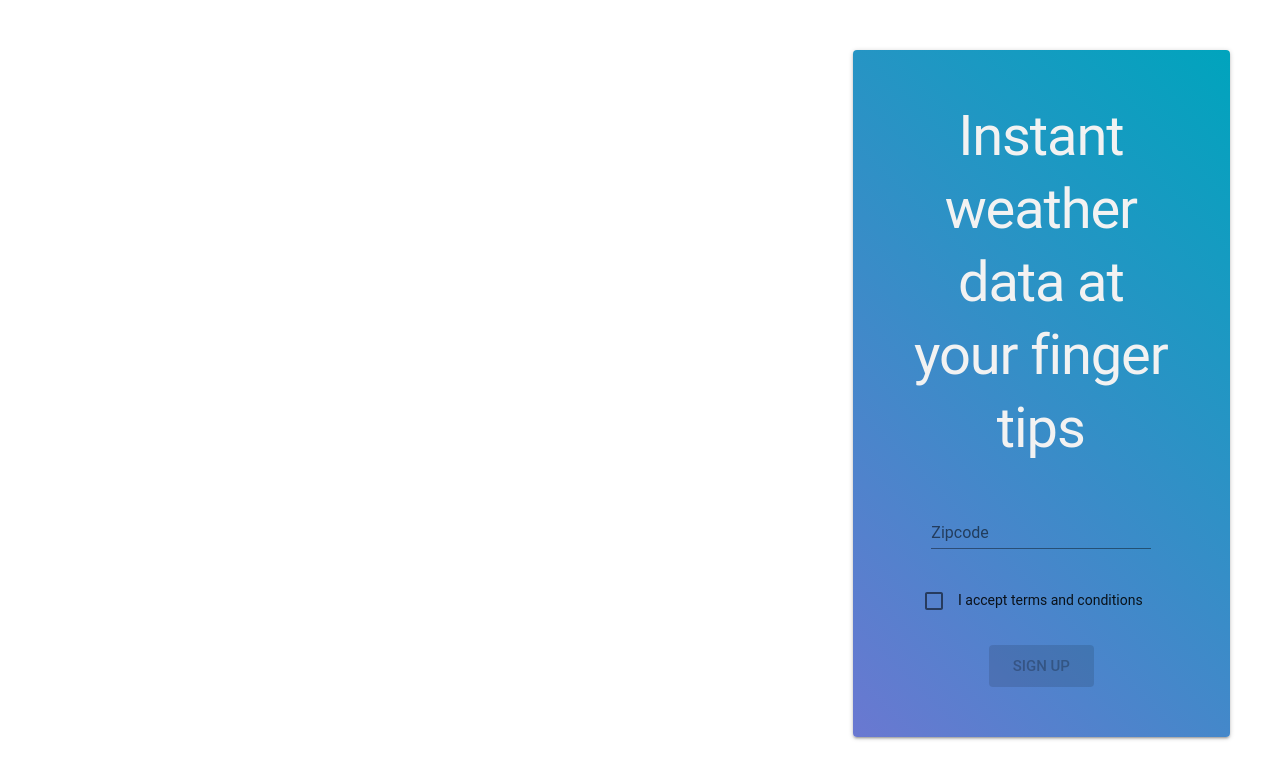
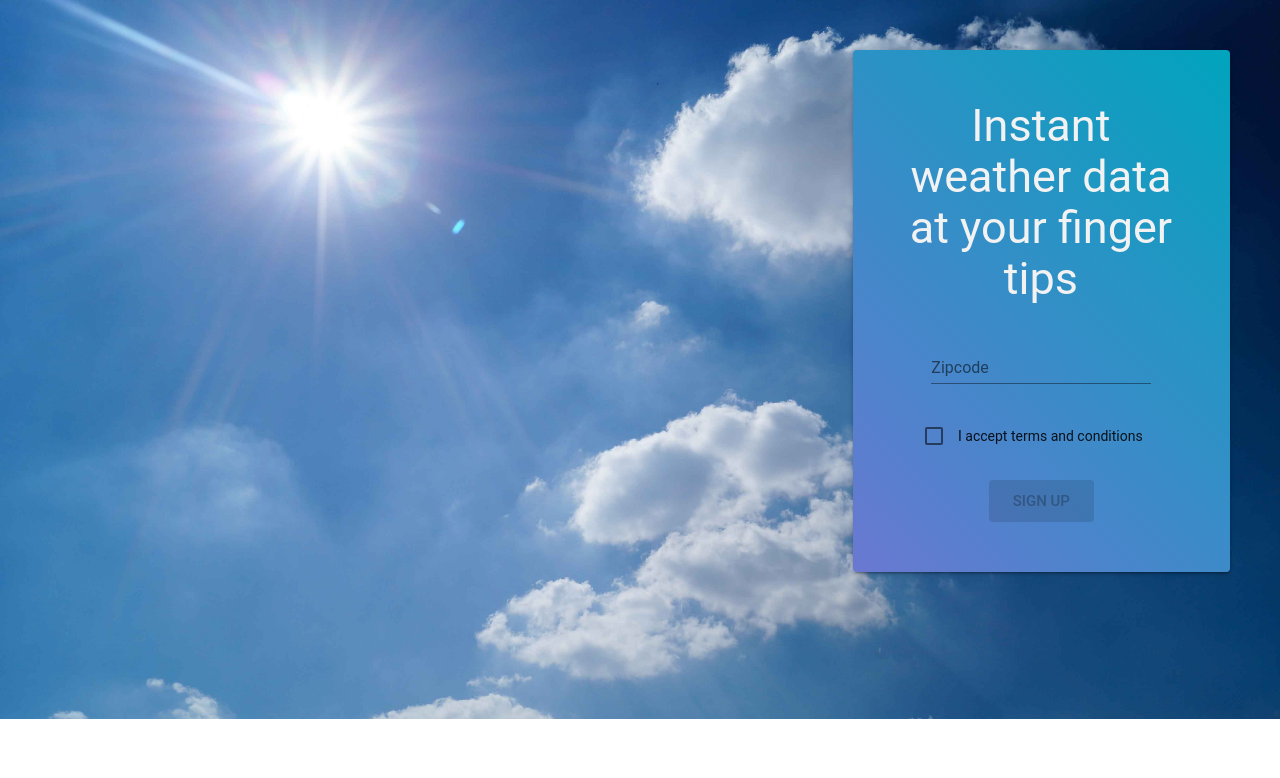
Before and after one commit to ASTPMeetup/Weather_Landing_Page, a React (Create React App) app: page / in a window 1280 px wide. Shown: the top 778 px of the page. Built offline with nearby package versions, Linux system fonts and the light colour scheme; no server answers; the HTML template or start-up script is replaced by a standard one.

Commit message:
add background img

```diff
--- a/src/App.js
+++ b/src/App.js
@@ -74,7 +74,7 @@ class App extends React.Component {
     return (
       <div className="App">
         <Grid container spacing={24}>
-          <Grid item sn={12} md={8} style={styles.InfoPaper}>
+          <Grid item sm={12} md={8} style={styles.InfoPaper}>
             {this.state.weatherDataSet ?
               <WeatherPanel
                 userCity={this.state.userCity}
@@ -89,7 +89,7 @@ class App extends React.Component {
           </Grid>
           <Grid item sm={12} md={4}>
             <Paper style={styles.ActionPaper} id="action_panel">
-              <Typography component="h2" variant="display3" style={styles.LightText} gutterBottom>
+              <Typography component="h2" variant="display2" style={styles.LightText} gutterBottom>
                 Instant weather data at your finger tips
               </Typography>
               <form noValidate autoComplete="off">
--- a/src/index.css
+++ b/src/index.css
@@ -6,6 +6,9 @@ body {
     sans-serif;
   -webkit-font-smoothing: antialiased;
   -moz-osx-font-smoothing: grayscale;
+  background-image: url('img/blue-sky-background.jpg');
+  background-repeat: no-repeat;
+  background-size: cover;
 }
 
 input::-webkit-outer-spin-button,
--- a/src/material_ui/Styles.js
+++ b/src/material_ui/Styles.js
@@ -1,3 +1,6 @@
+// JavaScript styles object for reusability
+// + override existing UI library style arguments.
+
 const styles =  {
     InfoPaper: {
         padding: "62px",
@@ -10,10 +13,6 @@ const styles =  {
     },
     LightText: {
         color: "#f2f2f2"
-    },
-    ActionLink: {
-        color: "rgb(0, 164, 189)",
-        cursor: "pointer"
     }
 }
 
--- a/src/panels/WeatherPanel.js
+++ b/src/panels/WeatherPanel.js
@@ -1,6 +1,6 @@
 import React from 'react';
 import { GAEvent } from "../tracking/Events";
-import { Grid, Typography } from '../material_ui/Components.js';
+import { Grid, Typography, Button } from '../material_ui/Components.js';
 import styles from '../material_ui/Styles';
 
 const WeatherPanel = ({
@@ -15,7 +15,7 @@ const WeatherPanel = ({
         <div>
             <Grid container spacing={24}>
                 <Grid item xs={12}>
-                    <Typography component="h2" variant="display1" gutterBottom>
+                    <Typography component="h2" variant="display2" gutterBottom>
                         {userCity}, {userState}
                     </Typography>
                     <img src={weatherImgLink} alt="weather icon"/>
@@ -30,7 +30,7 @@ const WeatherPanel = ({
                     <Typography variant="caption" gutterBottom>
                     Low
                     </Typography>
-                    <Typography component="h2" variant="display3">
+                    <Typography component="h2" variant="display2">
                         {lowTemperature}&deg;
                     </Typography>
                 </Grid>
@@ -38,19 +38,20 @@ const WeatherPanel = ({
                     <Typography variant="caption" gutterBottom>
                     High
                     </Typography>
-                    <Typography component="h2" variant="display3">
+                    <Typography component="h2" variant="display2">
                         {highTemperature}&deg;
                     </Typography>
                 </Grid>
                 <Grid item xs={12}>
-                    <Typography
-                    variant="subheading"
-                    style={styles.ActionLink}
+                    <Button
+                    variant="outlined"
+                    size="large"
+                    color="default"
                     id="see_more"
                     onClick={()=> GAEvent("Landing Page - see more", "User clicked on see more link", "LANDING_PAGE")}
                     >
                     See more..
-                    </Typography>
+                    </Button>
                 </Grid>
             </Grid>
         </div>
```
Also changed, not shown: src/img/blue-sky-background.jpg (added).
